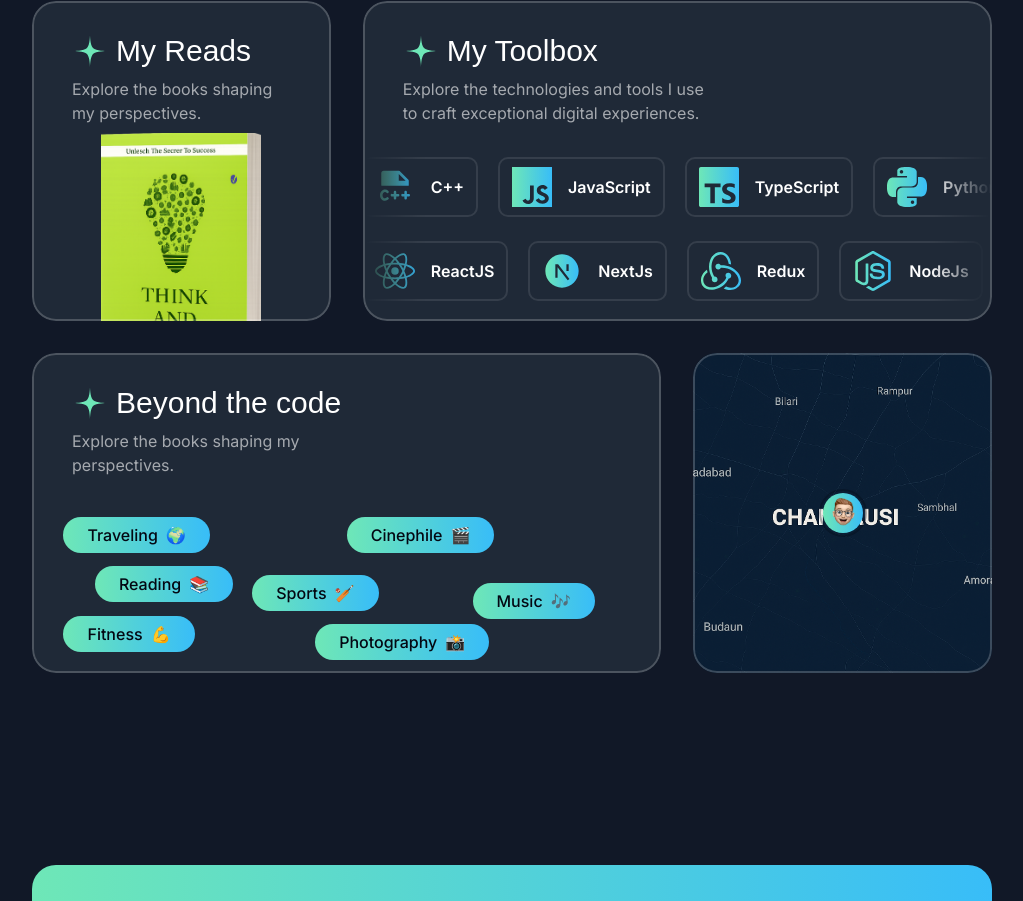
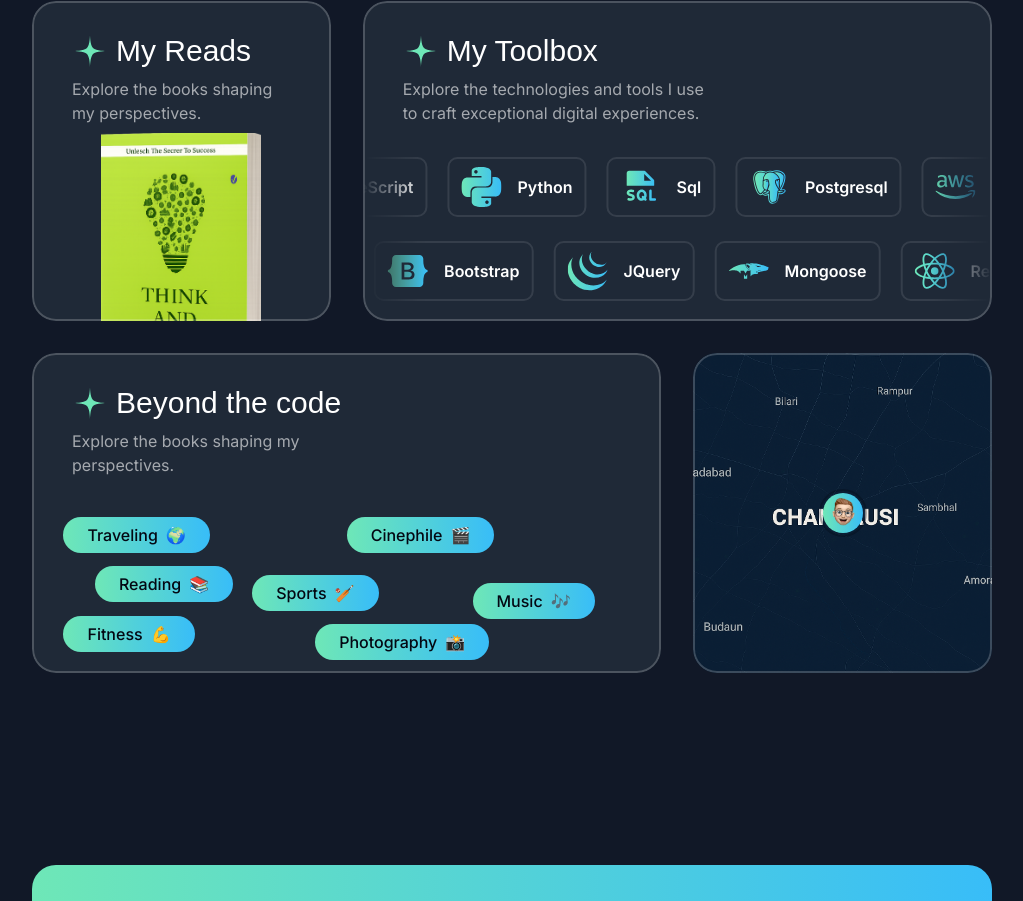
Before and after one commit to aniket1251/portfolio, a Next.js app: page / in a window 1280 px wide. Shown: the part 4389-5290 px from the top of the page, without its empty margins (128-1151 px from the left). Built offline with nearby package versions, Linux system fonts and the light colour scheme; a web font is replaced by a local one.

Commit message:
finish toolbox animation

```diff
--- a/src/components/ToolboxItems.tsx
+++ b/src/components/ToolboxItems.tsx
@@ -1,4 +1,4 @@
-import React from 'react'
+import React, { Fragment } from 'react'
 import { IconType } from 'react-icons';
 import TechIcon from './TechIcon';
 import { twMerge } from 'tailwind-merge';
@@ -18,10 +18,14 @@ const ToolboxItems = ({
   return (
     <div className={twMerge('flex [mask-image:linear-gradient(to_right,transparent,black_10%,black_90%,transparent)]',className)}>
         <div className={twMerge('flex flex-none py-0.5 gap-6 pr-6',itemsWrapperClassName)}>
-            {techIcons.map((item, idx)=>(
-                <div key={idx} className="inline-flex items-center gap-4 py-2 px-3 outline outline-2 outline-white/10 rounded-lg">
-                    <TechIcon icon={item.icon} label={item.title}/>
-                </div>
+            {[...new Array(2)].fill(0).map((_,idx)=>(
+                <Fragment key={idx}>
+                    {techIcons.map((item, idx)=>(
+                        <div key={idx} className="inline-flex items-center gap-4 py-2 px-3 outline outline-2 outline-white/10 rounded-lg">
+                            <TechIcon icon={item.icon} label={item.title}/>
+                        </div>
+                    ))}
+                </Fragment>
             ))}
         </div>
     </div>
--- a/src/sections/About.tsx
+++ b/src/sections/About.tsx
@@ -207,8 +207,8 @@ export const AboutSection = () => {
             <CardHeader title="My Toolbox" description="Explore the technologies and tools I use to craft exceptional digital experiences."
             className=""
             />
-            <ToolboxItems techIcons={techIcons1} className=""/>
-            <ToolboxItems techIcons={techIcons2} className="mt-6"/>
+            <ToolboxItems techIcons={techIcons1} className="" itemsWrapperClassName="animate-move-left [animation-duration:30s]"/>
+            <ToolboxItems techIcons={techIcons2} className="mt-6" itemsWrapperClassName="animate-move-right [animation-duration:25s]"/>
           </Card>
           </div>
           <div className="grid grid-cols-1 gap-8 md:grid-cols-5 lg:grid-cols-3">
--- a/tailwind.config.ts
+++ b/tailwind.config.ts
@@ -28,6 +28,7 @@ const config: Config = {
       animation:{
         'ping-large': "ping-large 1s ease-in-out infinite",
         'move-left': "move-left 1s linear infinite",
+        'move-right': "move-right 1s linear infinite",
       },
       keyframes:{
         'ping-large':{
@@ -43,6 +44,14 @@ const config: Config = {
           '100%':{
             transform: 'translateX(-50%)',
           }
+        },
+        'move-right':{
+          '0%':{
+            transform: 'translateX(-50%)',
+          },
+          '100%':{
+            transform: 'translateX(0%)',
+          }
         }
       }
     },
```
